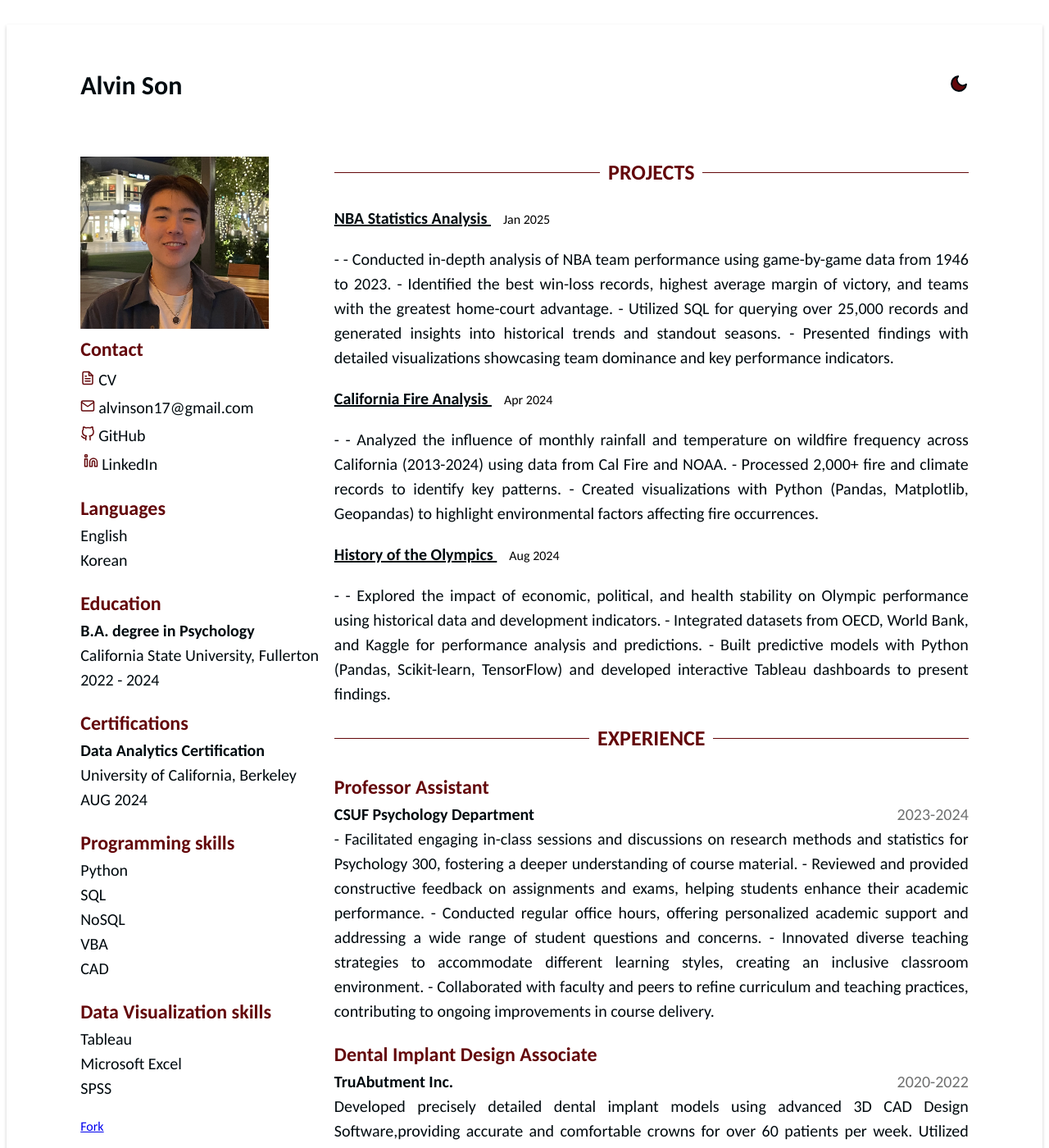
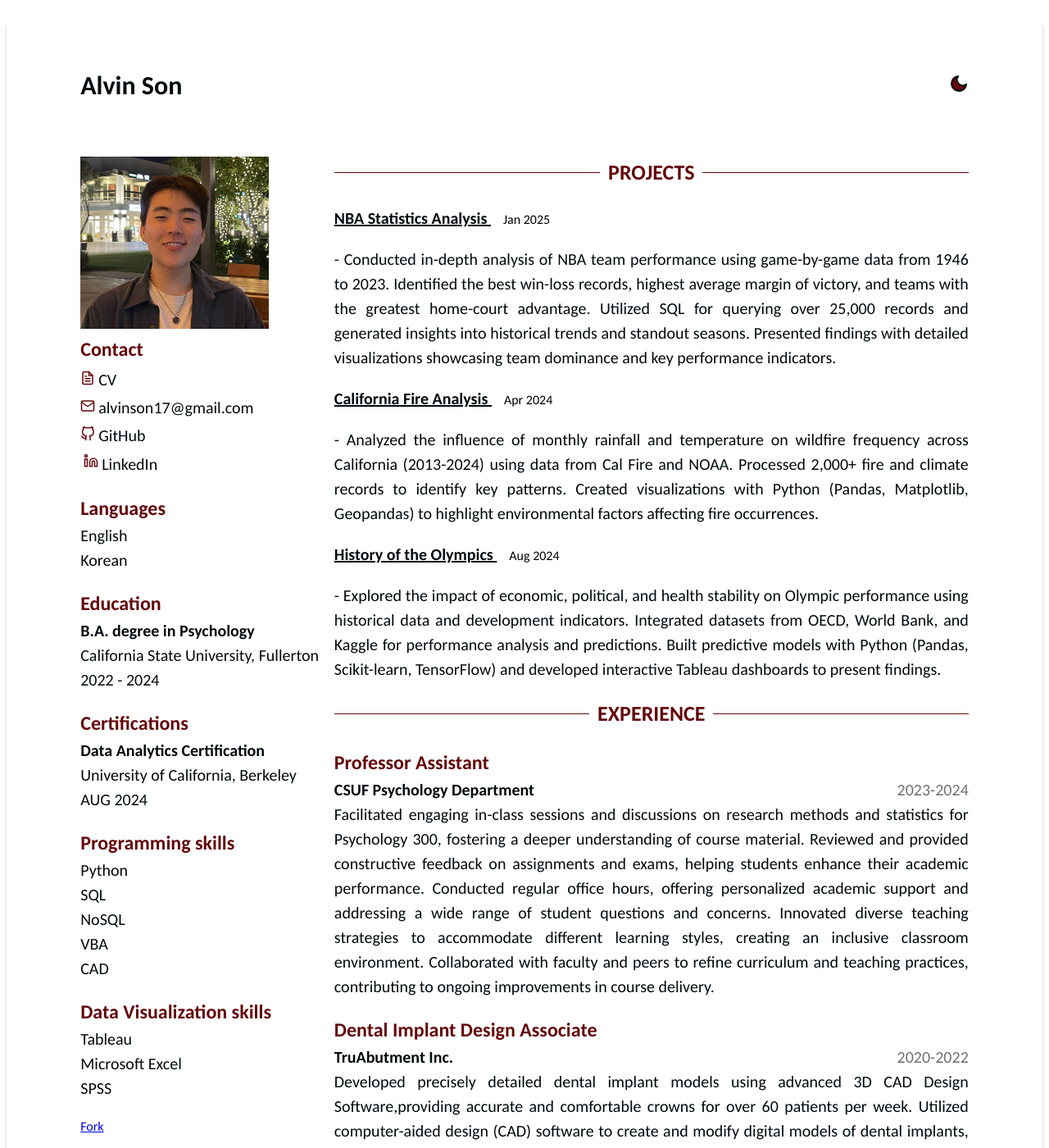
Before and after one commit to Alvin-Son/Alvin-Son.github.io, a Jekyll site: the page built from index.html, in a window 1280 px wide and 1400 px high. Shown: the whole window at 82% size. Built offline with Jekyll 4.4.1, drawn with Linux system fonts in a browser that asks for light colours.

Commit message:
Update data.yml

```diff
--- a/_data/data.yml
+++ b/_data/data.yml
@@ -54,26 +54,26 @@
     link: https://github.com/Alvin-Son/NBA-Data-Analysis
     time: Jan 2025
     details: |
-      - Conducted in-depth analysis of NBA team performance using game-by-game data from 1946 to 2023.
-      - Identified the best win-loss records, highest average margin of victory, and teams with the greatest home-court advantage.
-      - Utilized SQL for querying over 25,000 records and generated insights into historical trends and standout seasons.
-      - Presented findings with detailed visualizations showcasing team dominance and key performance indicators.
+      Conducted in-depth analysis of NBA team performance using game-by-game data from 1946 to 2023.
+      Identified the best win-loss records, highest average margin of victory, and teams with the greatest home-court advantage.
+      Utilized SQL for querying over 25,000 records and generated insights into historical trends and standout seasons.
+      Presented findings with detailed visualizations showcasing team dominance and key performance indicators.
 
   - title: California Fire Analysis
     link: https://github.com/Alvin-Son/california_fire_analysis
     time: Apr 2024
     details: |
-      - Analyzed the influence of monthly rainfall and temperature on wildfire frequency across California (2013-2024) using data from Cal Fire and NOAA.
-      - Processed 2,000+ fire and climate records to identify key patterns.
-      - Created visualizations with Python (Pandas, Matplotlib, Geopandas) to highlight environmental factors affecting fire occurrences.
+      Analyzed the influence of monthly rainfall and temperature on wildfire frequency across California (2013-2024) using data from Cal Fire and NOAA.
+      Processed 2,000+ fire and climate records to identify key patterns.
+      Created visualizations with Python (Pandas, Matplotlib, Geopandas) to highlight environmental factors affecting fire occurrences.
 
   - title: History of the Olympics
     link: https://github.com/Alvin-Son/Project_Olympian
     time: Aug 2024
     details: |
-      - Explored the impact of economic, political, and health stability on Olympic performance using historical data and development indicators.
-      - Integrated datasets from OECD, World Bank, and Kaggle for performance analysis and predictions.
-      - Built predictive models with Python (Pandas, Scikit-learn, TensorFlow) and developed interactive Tableau dashboards to present findings.
+      Explored the impact of economic, political, and health stability on Olympic performance using historical data and development indicators.
+      Integrated datasets from OECD, World Bank, and Kaggle for performance analysis and predictions.
+      Built predictive models with Python (Pandas, Scikit-learn, TensorFlow) and developed interactive Tableau dashboards to present findings.
 
 # Experience
 experience:
@@ -82,11 +82,11 @@
     company: CSUF Psychology Department
     location: Fullerton, CA
     details: |
-      - Facilitated engaging in-class sessions and discussions on research methods and statistics for Psychology 300, fostering a deeper understanding of course material.
-      - Reviewed and provided constructive feedback on assignments and exams, helping students enhance their academic performance.
-      - Conducted regular office hours, offering personalized academic support and addressing a wide range of student questions and concerns.
-      - Innovated diverse teaching strategies to accommodate different learning styles, creating an inclusive classroom environment.
-      - Collaborated with faculty and peers to refine curriculum and teaching practices, contributing to ongoing improvements in course delivery.
+      Facilitated engaging in-class sessions and discussions on research methods and statistics for Psychology 300, fostering a deeper understanding of course material.
+      Reviewed and provided constructive feedback on assignments and exams, helping students enhance their academic performance.
+      Conducted regular office hours, offering personalized academic support and addressing a wide range of student questions and concerns.
+      Innovated diverse teaching strategies to accommodate different learning styles, creating an inclusive classroom environment.
+      Collaborated with faculty and peers to refine curriculum and teaching practices, contributing to ongoing improvements in course delivery.
 
   - role: Dental Implant Design Associate
     time: 2020-2022
```
